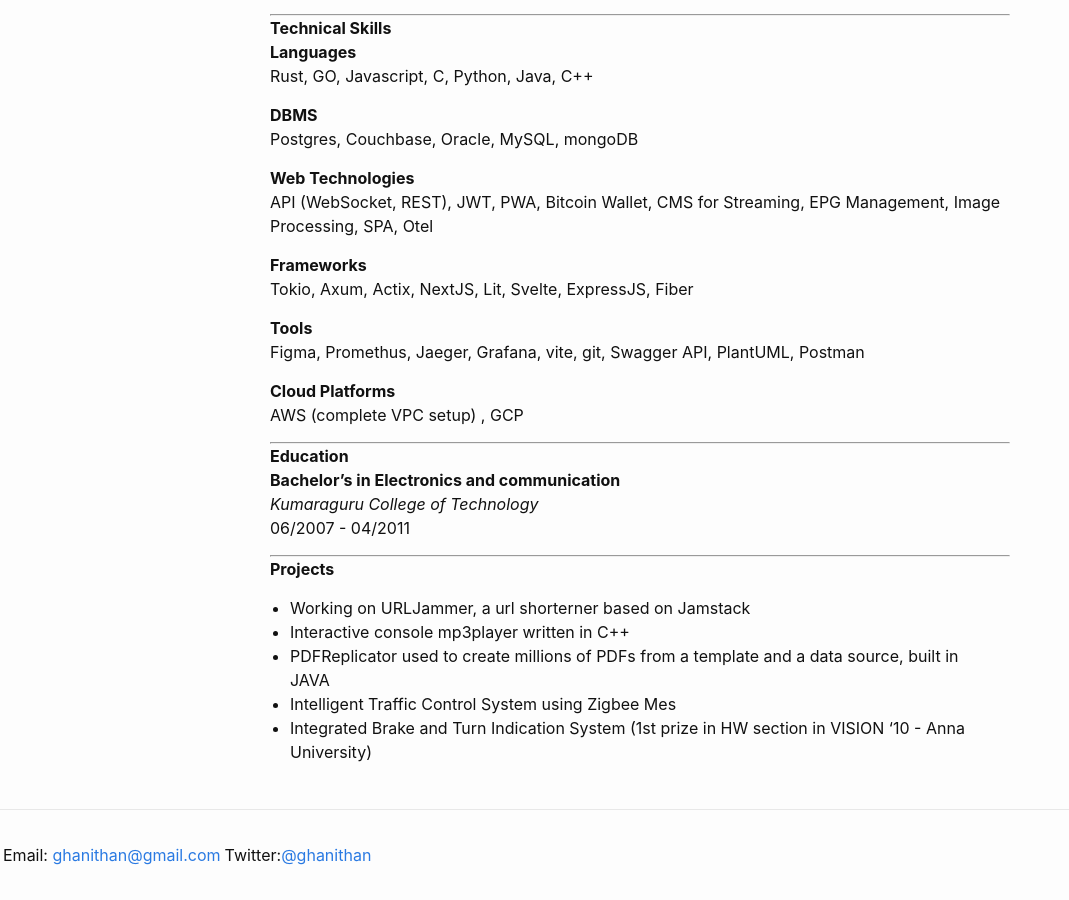
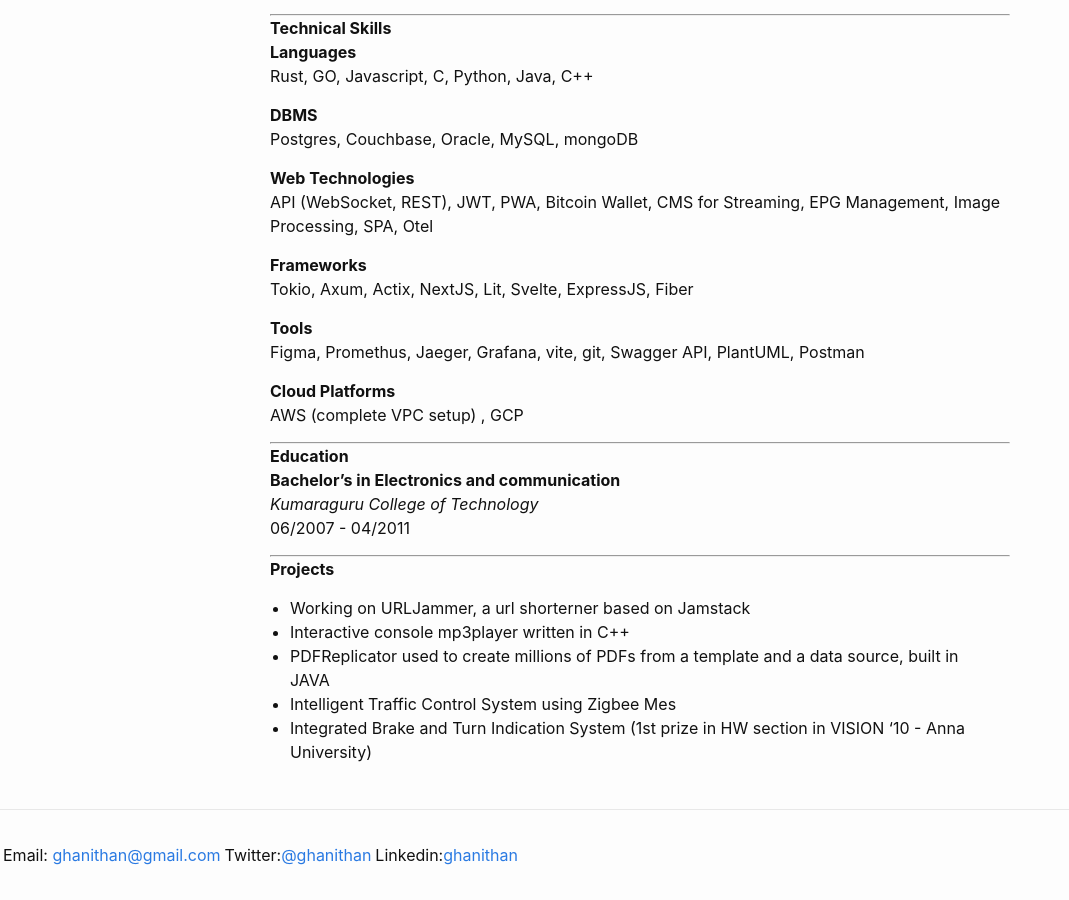
Before and after one commit to ghanithan/ghanithan.github.io, a Jekyll site: the page built from index.md, in a window 1280 px wide and 900 px high, scrolled down 1907 px. Shown: the whole window, without its empty margins (0-1069 px from the left). Built offline with Jekyll 4.4.1, drawn with Linux system fonts in a browser that asks for light colours; our own code applies the rules of GitHub Pages for plain Markdown files.

Commit message:
update link

```diff
--- a/_includes/footer.html
+++ b/_includes/footer.html
@@ -4,6 +4,7 @@
     <tr>
         <td>Email:  <a href="mailto:{{ site.email}}">{{site.email}}</a></td>
         <td>Twitter:<a href="https://x.com/ghanithan">@ghanithan</a></td>
+        <td>Linkedin:<a href="https://www.linkedin.com/in/ghanithan/">ghanithan</a></td>
     </tr>
 </table>
 </footer>
```
